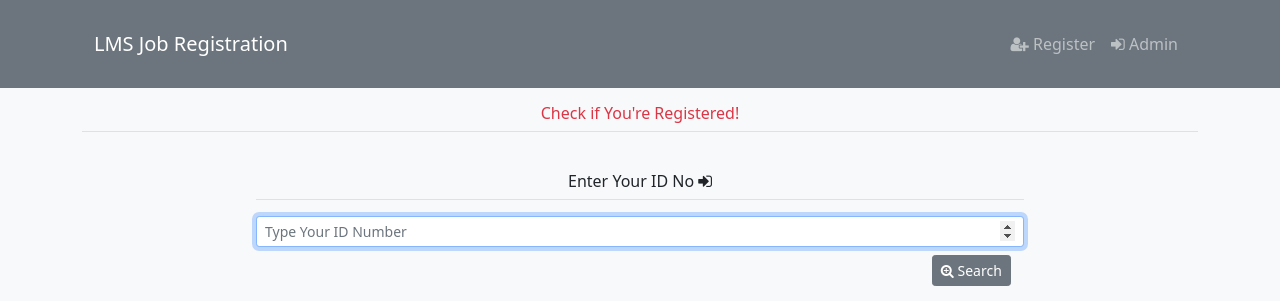
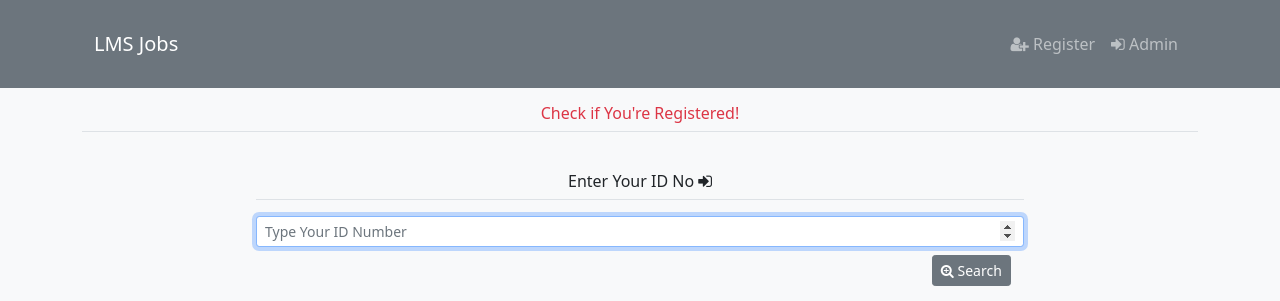
Before and after one commit to Oyaronet/LMS-Jobs, a Flask app: page /checkRegStatus in a window 1280 px wide. Shown: the top 301 px of the page. Run offline with Flask 2, Linux system fonts and the light colour scheme; some libraries are stand-ins or nearby versions.

Commit message:
Update layout.html

```diff
--- a/templates/layout.html
+++ b/templates/layout.html
@@ -15,7 +15,7 @@
         <div class="container">
             <nav class="navbar navbar-expand-sm navbar-dark">
                 <div class="container-fluid">
-                    <a href="#" class="navbar-brand">LMS Job Registration</a>
+                    <a href="#" class="navbar-brand">LMS Jobs</a>
                     <button
                         type="button"
                         class="navbar-toggler"
```
